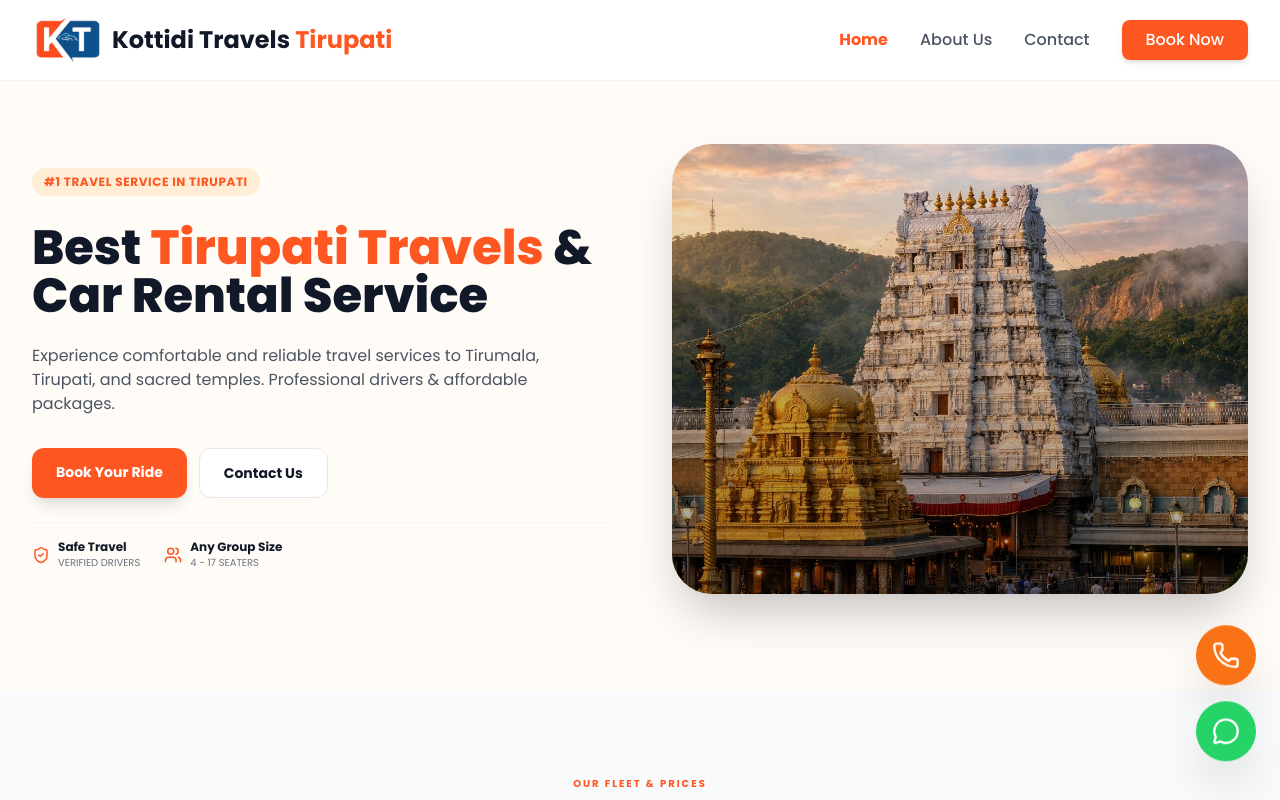
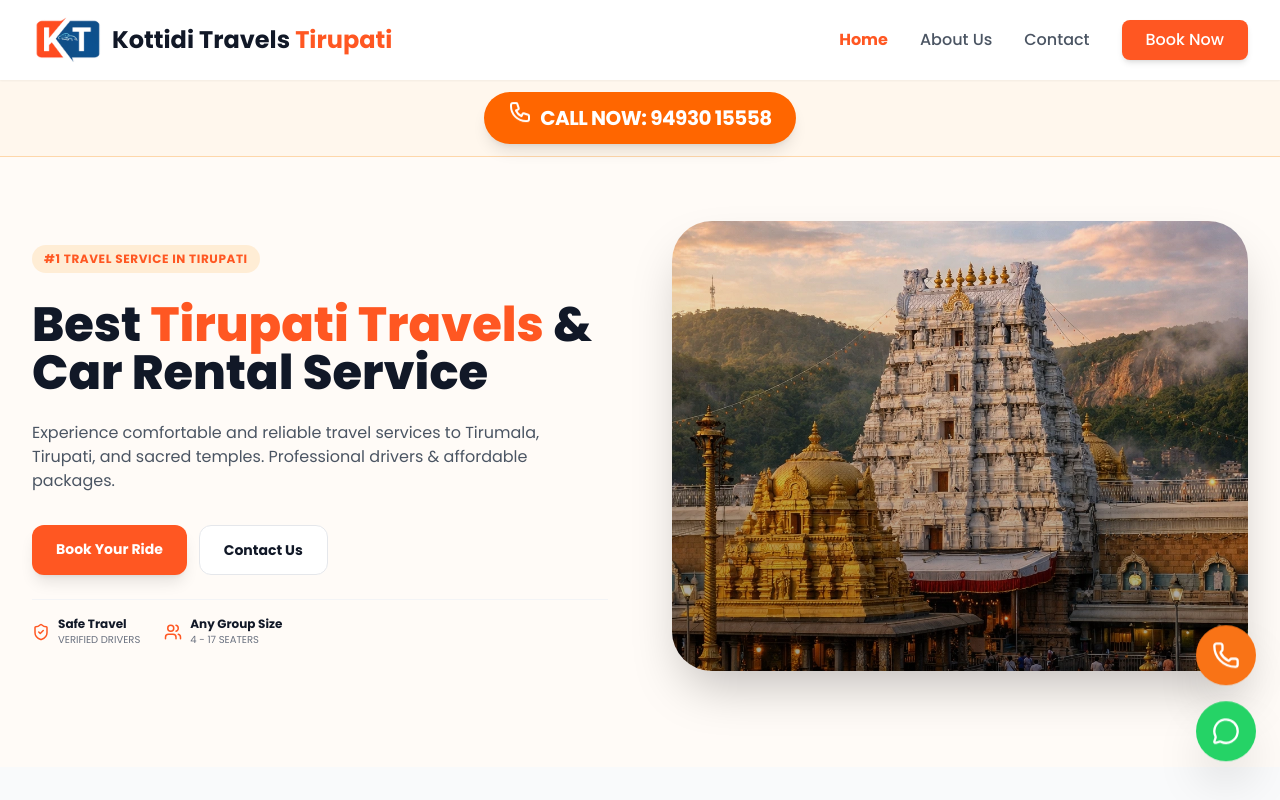
Before and after one commit to kireetiziggler/KottidiTravels, a React (Vite) app: page / in a window 1280 px wide. Shown: the top 800 px of the page. Built offline with nearby package versions, Linux system fonts and the light colour scheme.

Commit message:
added banner at top

```diff
--- a/src/pages/Home.jsx
+++ b/src/pages/Home.jsx
@@ -7,15 +7,43 @@
 import WhyChooseUs from '../components/home/WhyChooseUs';
 import Reviews from '../components/home/Reviews';
 
-// 1. Keep the LocalSEO component here
+//New CallBanner Component
+const CallBanner = () => {
+  return (
+    <div className="w-full bg-orange-50 border-b border-orange-200 py-3">
+      <div className="max-w-7xl mx-auto px-4 flex justify-center">
+        <a
+          href="tel:919493015558"
+          className="group relative flex items-center justify-center gap-3 bg-[#ff6600] hover:bg-[#e65c00] text-white px-6 py-3 rounded-full font-bold text-lg md:text-xl shadow-lg transition-all duration-300 transform hover:scale-105 active:scale-95"
+        >
+          {/* Pulsing Effect */}
+          <span className="absolute inset-0 rounded-full bg-[#ff6600] animate-ping opacity-20"></span>
+
+          <span className="relative flex items-center gap-2">
+            <svg
+              xmlns="http://www.w3.org/2000/svg"
+              className="h-6 w-6 animate-bounce"
+              fill="none"
+              viewBox="0 0 24 24"
+              stroke="currentColor"
+            >
+              <path strokeLinecap="round" strokeLinejoin="round" strokeWidth={2} d="M3 5a2 2 0 012-2h3.28a1 1 0 01.948.684l1.498 4.493a1 1 0 01-.502 1.21l-2.257 1.13a11.042 11.042 0 005.516 5.516l1.13-2.257a1 1 0 011.21-.502l4.493 1.498a1 1 0 01.684.949V19a2 2 0 01-2 2h-1C9.716 21 3 14.284 3 6V5z" />
+            </svg>
+            <span className="tracking-tight uppercase">Call Now: 94930 15558</span>
+          </span>
+        </a>
+      </div>
+    </div>
+  );
+};
+
+// 2. Your LocalSEO component
 const LocalSEO = () => (
   <section className="py-12 bg-gray-50 border-t border-gray-100">
-    <div className="page-container px-4">
+    <div className="max-w-7xl mx-auto px-4">
       <div className="grid grid-cols-1 md:grid-cols-2 gap-10">
-
-        {/* Service Hubs Column */}
         <div className="space-y-4">
-          <h3 className="text-brand-orange font-bold uppercase tracking-wider text-sm">Our Service Hubs</h3>
+          <h3 className="text-[#ff6600] font-bold uppercase tracking-wider text-sm">Our Service Hubs</h3>
           <p className="text-gray-900 font-bold text-lg">24/7 Pickup & Drop Available</p>
           <ul className="text-gray-600 text-sm space-y-2">
             <li>• Tirupati Railway Station & Alipiri</li>
@@ -25,9 +53,8 @@
           </ul>
         </div>
 
-        {/* Pilgrimage Locations Column */}
         <div className="space-y-4">
-          <h3 className="text-brand-orange font-bold uppercase tracking-wider text-sm">Major Pilgrimage Routes</h3>
+          <h3 className="text-[#ff6600] font-bold uppercase tracking-wider text-sm">Major Pilgrimage Routes</h3>
           <p className="text-gray-900 font-bold text-lg">South India Temple Tours</p>
           <div className="flex flex-wrap gap-2">
             {["Tirumala Darshan", "Srikalahasti", "Kanipakam", "Golden Temple Vellore", "Arunachalam", "Thiruvannamalai", "Kanchipuram", "Madurai", "Rameswaram"].map((tag) => (
@@ -37,10 +64,8 @@
             ))}
           </div>
         </div>
-
       </div>
 
-      {/* Trust Line */}
       <div className="mt-10 pt-6 border-t border-gray-200 text-center">
         <p className="text-xs text-gray-400 italic">
           "Expertly guided spiritual journeys across Andhra Pradesh, Tamil Nadu, and Karnataka with professional multi-language speaking drivers."
@@ -53,6 +78,7 @@
 const Home = () => {
   return (
     <>
+      <CallBanner />
       <Hero />
       <Fleet />
       <Packages />
```
